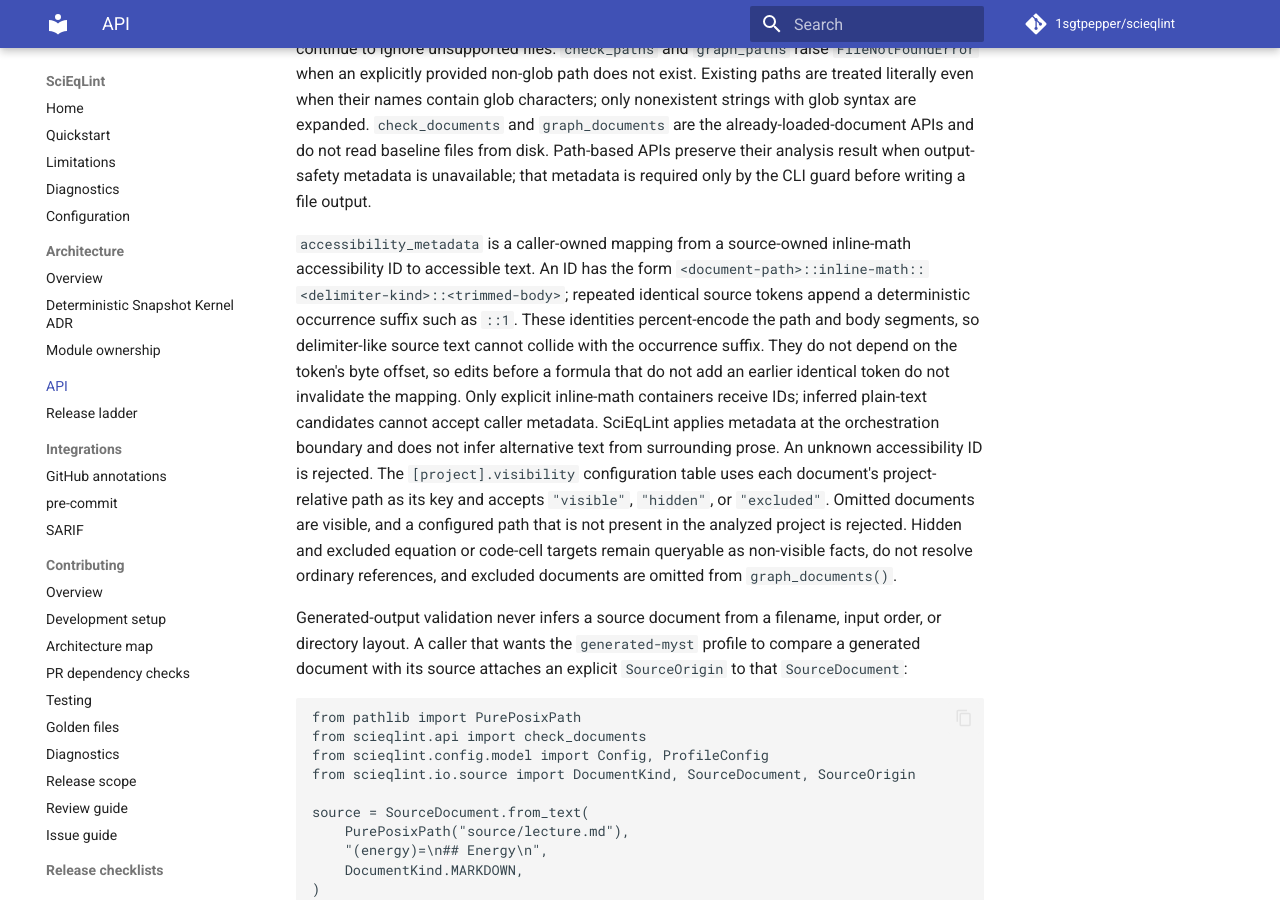
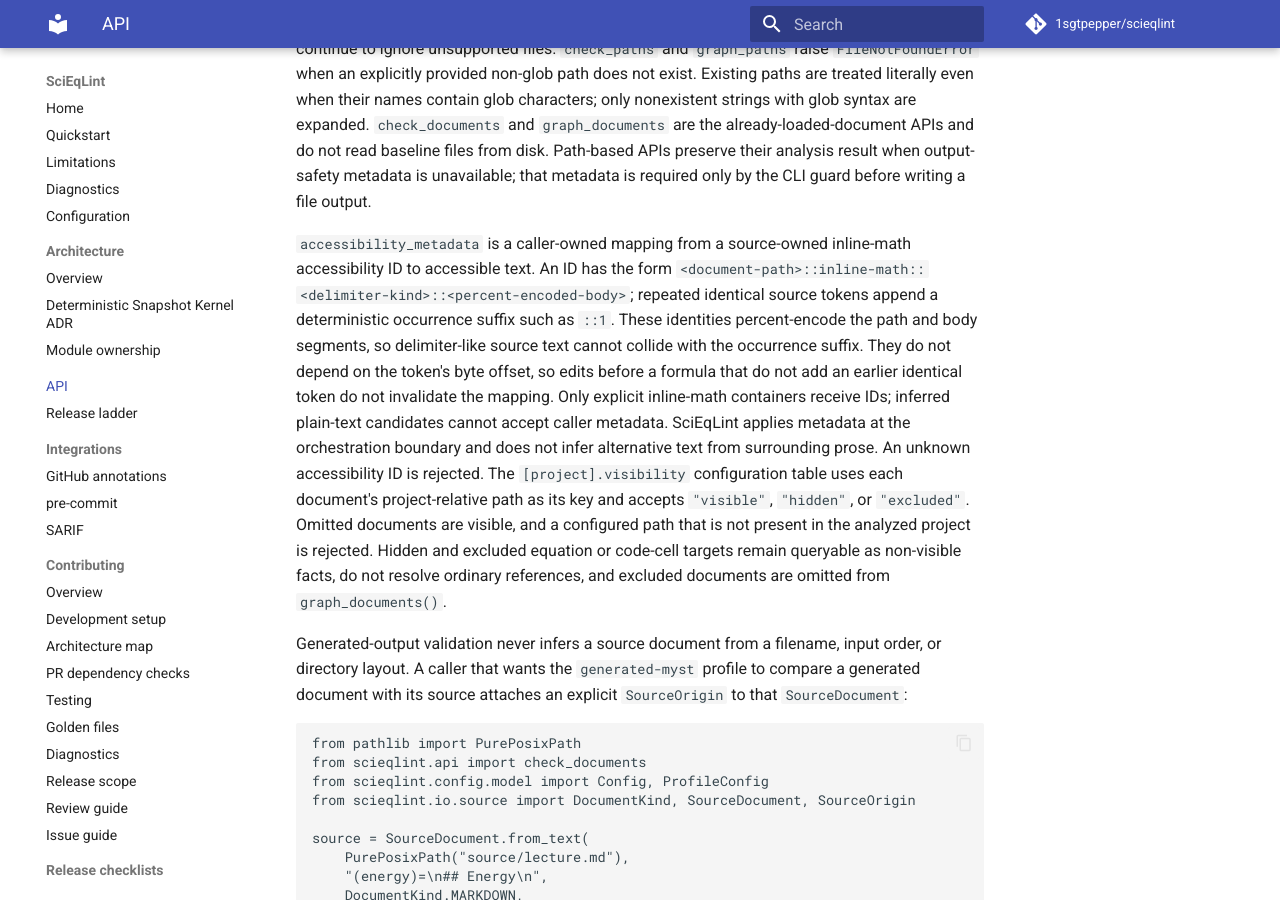
Before and after one commit to 1sgtpepper/scieqlint, an MkDocs documentation site: the page built from docs/api.md, in a window 1280 px wide and 900 px high, scrolled down 918 px. Built offline with MkDocs 1.6.1 and Material for MkDocs 9.7.7, drawn with Linux system fonts in a browser that asks for light colours; comment, search, counter and statistics services are not loaded; some of the changed lines change nothing that is shown.

Commit message:
docs: correct accessibility identity format

```diff
--- a/docs/api.md
+++ b/docs/api.md
@@ -48,7 +48,7 @@ CLI guard before writing a file output.
 
 `accessibility_metadata` is a caller-owned mapping from a source-owned inline-math
 accessibility ID to accessible text. An ID has the form
-`<document-path>::inline-math::<delimiter-kind>::<trimmed-body>`; repeated identical
+`<document-path>::inline-math::<delimiter-kind>::<percent-encoded-body>`; repeated identical
 source tokens append a deterministic occurrence suffix such as `::1`. These identities
 percent-encode the path and body segments, so delimiter-like source text cannot collide
 with the occurrence suffix. They do not depend on the token's byte offset, so edits
```
